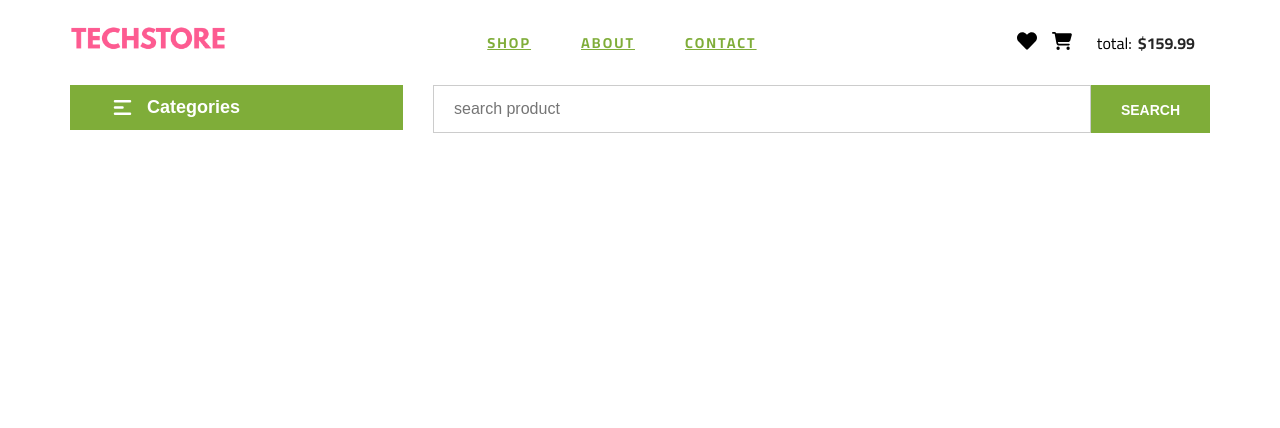
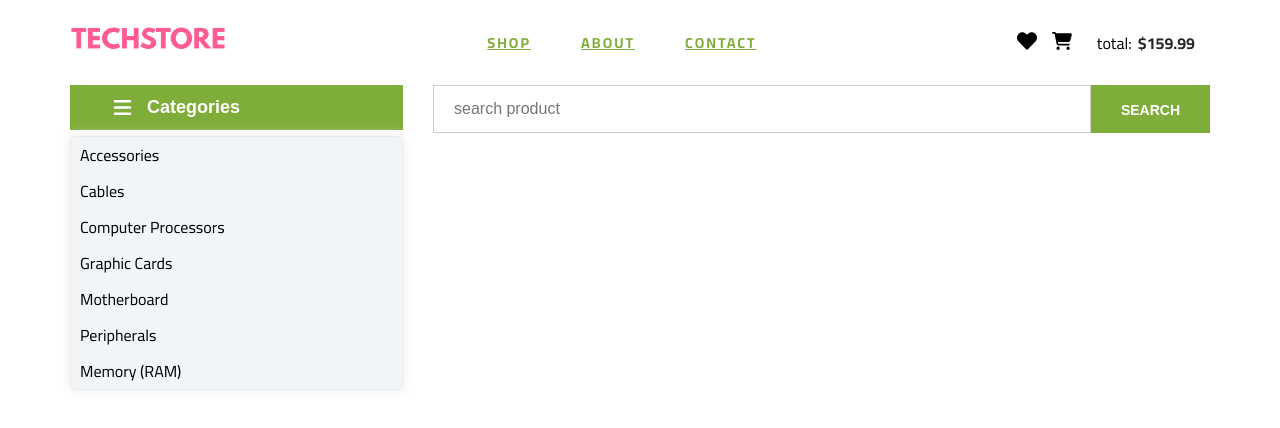
Before and after one commit to ThomasMumladze/techstore_front, a React (Vite) app: page / in a window 1280 px wide. Shown: the top 428 px of the page. Built offline with nearby package versions, Linux system fonts and the light colour scheme.

Commit message:
update drop dawn menu open by default

```diff
--- a/src/pages/Home.tsx
+++ b/src/pages/Home.tsx
@@ -14,15 +14,17 @@ const Home = () => {
             <section className="hero">
                 <div className="col-1" ref={dropdownRef}>
                     <button className="col-1__btn" onClick={toggleDropdown}>
-                        {isOpen ? <HiMenu /> : <HiMenuAlt1 />} categories
+                        {!isOpen ? <HiMenu /> : <HiMenuAlt1 />} categories
                     </button>
-                    <DropDawnMenu isOpen={isOpen} />
+                    <DropDawnMenu isOpen={!isOpen} />
                 </div>
                 <div className="col-2">
                     <div className="col-2__search">
                         <input type="text" placeholder="search product" />
                         <button>Search</button>
                     </div>
+
+                    <div className="col-2__item"></div>
                 </div>
             </section>
         </React.Fragment>
```
